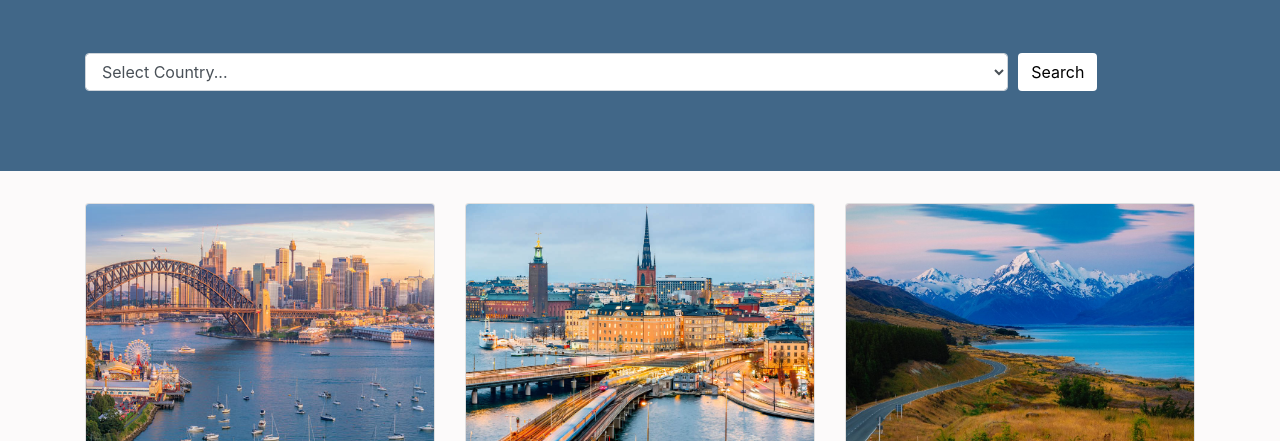
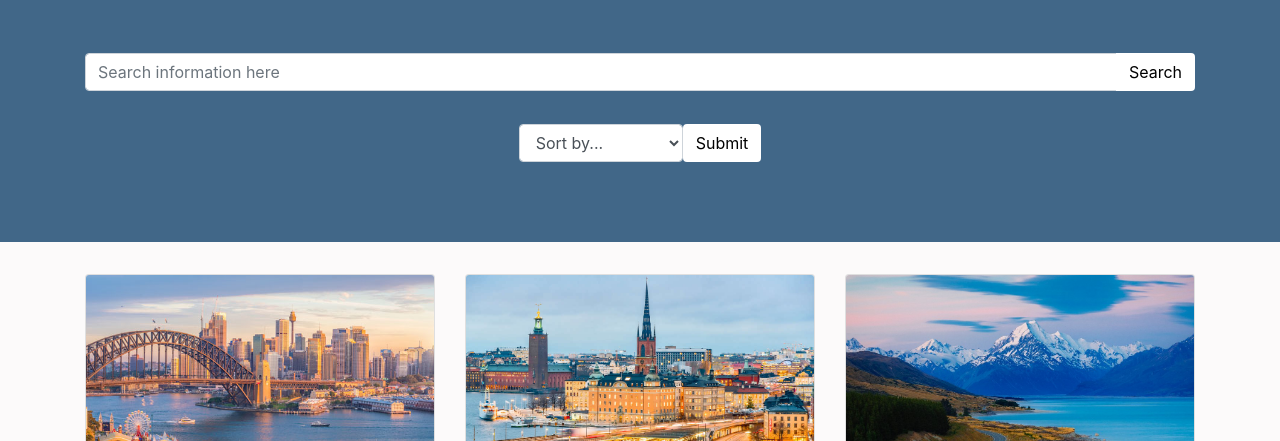
Before and after one commit to info340-wi21/project-1-group-7, a website: page index.html in a window 1280 px wide. Shown: the part 155-596 px from the top of the page. Drawn offline with nearby package versions, Linux system fonts and the light colour scheme.

Commit message:
Added code

```diff
--- a/css/main_style.css
+++ b/css/main_style.css
@@ -75,3 +75,7 @@ footer {
 body {
     background-color: #fcfafa;
 }
+
+.sortbar {
+    margin-top: 3%;
+}
--- a/index.html
+++ b/index.html
@@ -38,14 +38,14 @@
     <div class="jumbotron jumbotron-fluid">
       <div class="container">
         <h1 class="website-title">Explore Destinations</h1>
-        <!-- <div class="input-group searchbar">
+        <div class="input-group searchbar">
           <input type="text" class="form-control" placeholder="Search information here" aria-label="search">
           <div class="input-group-append">
             <button class="btn btnwhite" type="button">Search</button>
           </div>
-        </div> -->
+        </div>
 
-        <div class="form-group form-row align-items-center searchbar">
+        <!-- <div class="form-group form-row align-items-center searchbar">
           <div class="col-10">
             <select id="inputCountry" class="form-control">
               <option selected>Select Country...</option>
@@ -60,7 +60,22 @@
           <div class="col-2">
             <button class="btn btnwhite" type="button">Search</button>
           </div>
+        </div> -->
+        <div class="row justify-content-center sortbar">
+        <div class="form-group form-row">
+          <div class="">
+            <select id="inputSort" class="form-control">
+              <option selected>Sort by...</option>
+              <option>Popularity</option>
+              <option>Crime</option>
+              <option>A-Z By Country</option>
+            </select>
+          </div>
+          <div class="">
+            <button class="btn btnwhite" type="button">Submit</button>
+          </div>
         </div>
+      </div>
 
       </div>
   </header>
```
